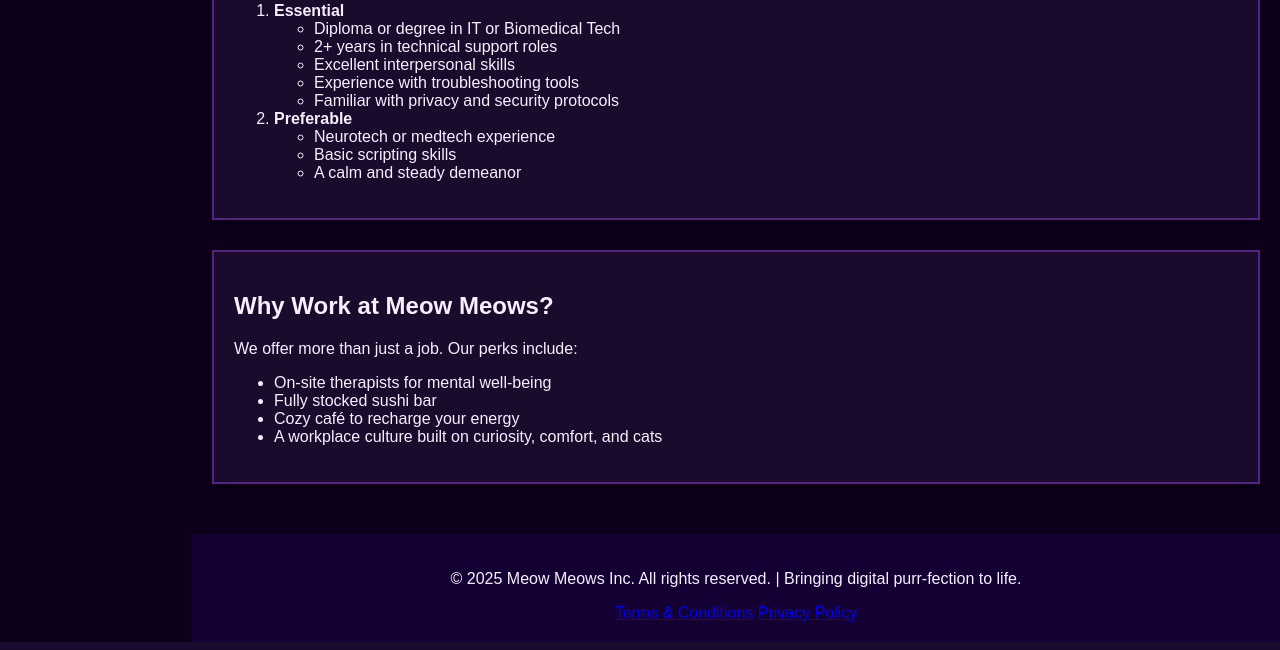
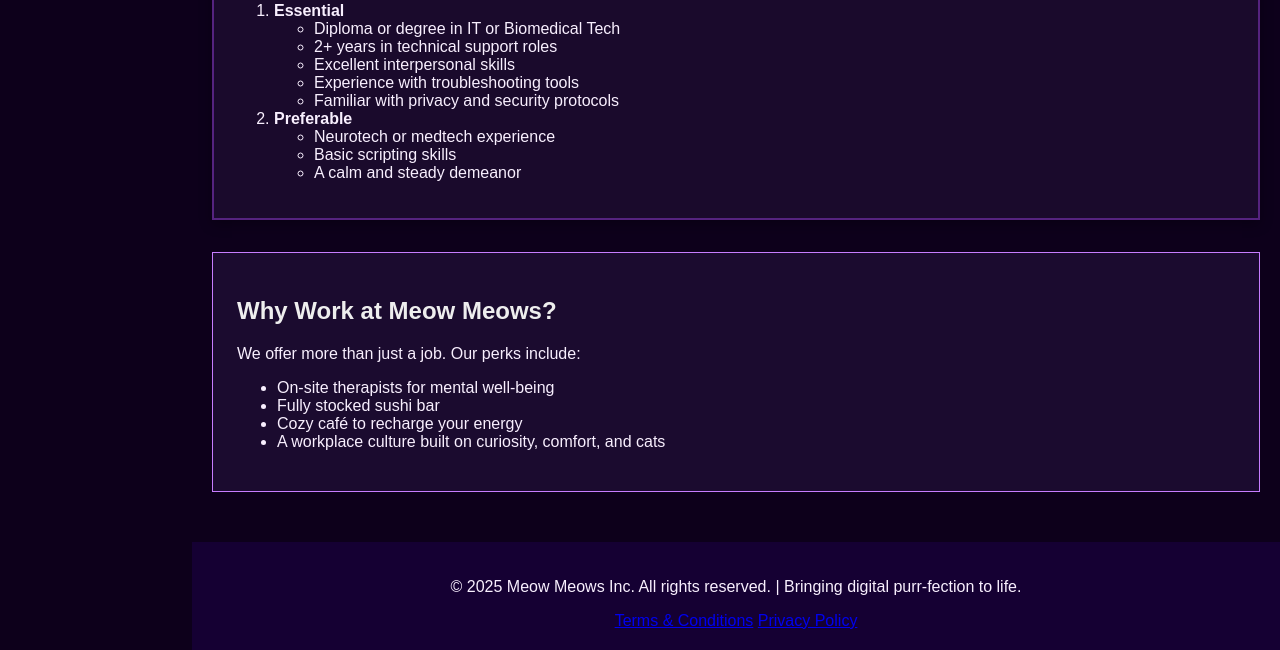
Before and after one commit to RoryNorbury/COS10026-Project-Part-1, a PHP site: page /COS10026-Project-Part-1/jobs.html in a window 1280 px wide. Shown: the part 1252-1902 px from the top of the page. Run offline with PHP 8.4, Linux system fonts and the light colour scheme.

Commit message:
adjusted aside according to feedback

```diff
--- a/jobs.html
+++ b/jobs.html
@@ -23,12 +23,11 @@
         <a href="apply.php">Apply for a Job</a>
         <a href="about.html">About Us</a>
         <a href="upload.html">Upload Consciousness</a>
-      </nav>
+    </nav>
 
 	<!-- Main content container, offset by nav bar -->
     <div id="main-container">
         <h1>Current Job Openings</h1>
-		<!-- Main content goes here -->
 
 		<!-- First job listing section -->
         <section>
@@ -41,7 +40,7 @@
 
 			<!-- Position overview -->
             <h3>Position Overview</h3>
-            <p>Transform data into insights for decision-making across our global platform. </p>
+            <p>Transform data into insights for decision-making across our global platform.</p>
 
 			<!-- Key responsibilities as bullet points -->
             <h3>Key Responsibilities</h3>
@@ -77,10 +76,7 @@
         <a href="https://www.hays.com.au/it/data-analyst-jobs/skills">hays</a>
         <a href="https://www.seek.com.au/career-advice/role/data-analyst">seek</a> -->
 
-
-
 		<!-- Second job listing section -->
-		<!-- same layout as previous  -->
         <section>
             <h2>Position: Transition Technician</h2>
             <p><strong>Reference Number:</strong> MM00C</p>
@@ -121,13 +117,12 @@
         </section>
         <!-- references for Transition Technician listing
         <a href="https://www.myneuropathway.com/blog/how-to-become-a-neurodiagnostic-technician">Neuropathway</a>
-        <a href="https://www.indeed.com/career-advice/finding-a-job/neurodiagnostics-technologist#:~:text=Consider%20majoring%20in%20a%20subject,gain%20experience%20with%20EEG%20work.">indeed</a>
+        <a href="https://www.indeed.com/career-advice/finding-a-job/neurodiagnostics-technologist">Indeed</a>
         used Neurodiagnostic Technologist since its the closest thing in current job market
         that is close to what this job is-->
 
-
-
-        <aside>
+        <!-- Aside now positioned below the job sections -->
+        <aside class="job-aside">
             <h2>Why Work at Meow Meows?</h2>
             <p>We offer more than just a job. Our perks include:</p>
             <ul>
@@ -137,9 +132,9 @@
                 <li>A workplace culture built on curiosity, comfort, and cats</li>
             </ul>
         </aside>
-
     </div>
 
+	<!-- Footer with basic site links -->
 	<footer>
 		<p>&copy; 2025 Meow Meows Inc. All rights reserved. | Bringing digital purr-fection to life.</p>
 		<a href="terms.html">Terms & Conditions</a>
--- a/styles/styles.css
+++ b/styles/styles.css
@@ -351,3 +351,16 @@ section, aside {
 #index-footer a:visited {
   color: #C987FF;
 }
+
+
+
+/*Positioning layout jobs.html*/
+.job-aside {
+  background-color: #1b0b2f;
+  color: #eee;
+  padding: 1.5rem;
+  margin-top: 2rem;
+  border: 1px solid #c77dff;
+  box-shadow: none;
+  border-radius: 0;
+}
```
